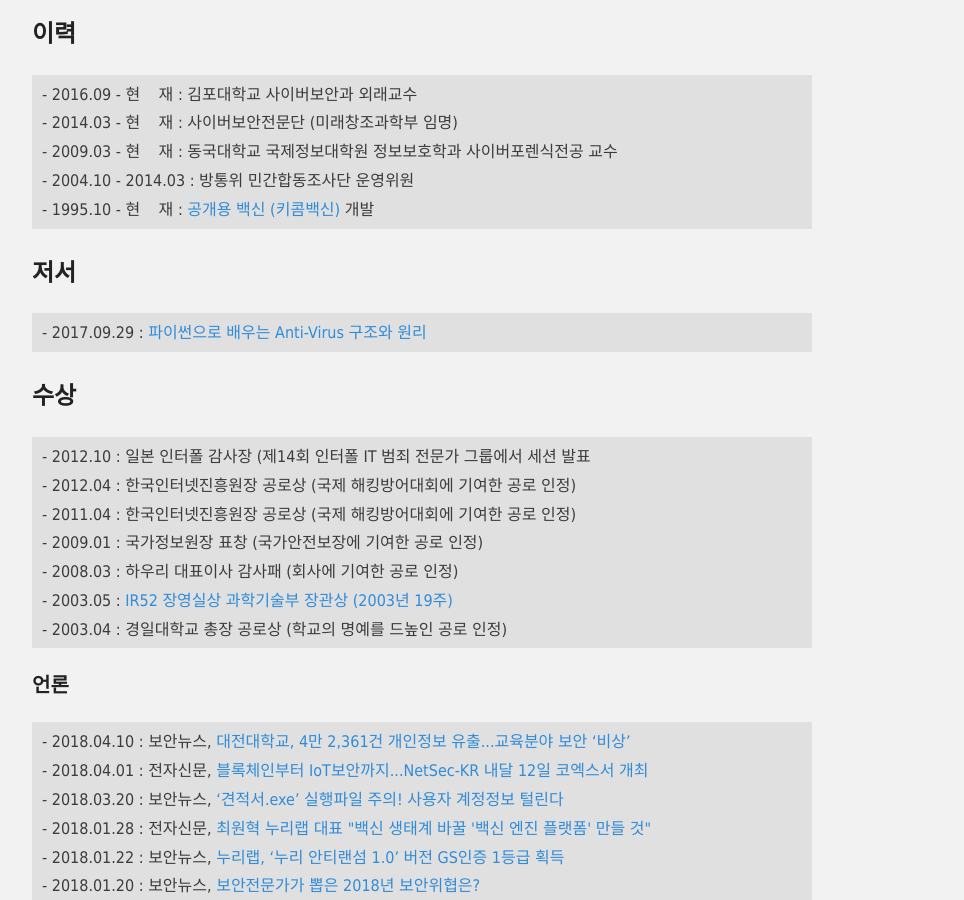
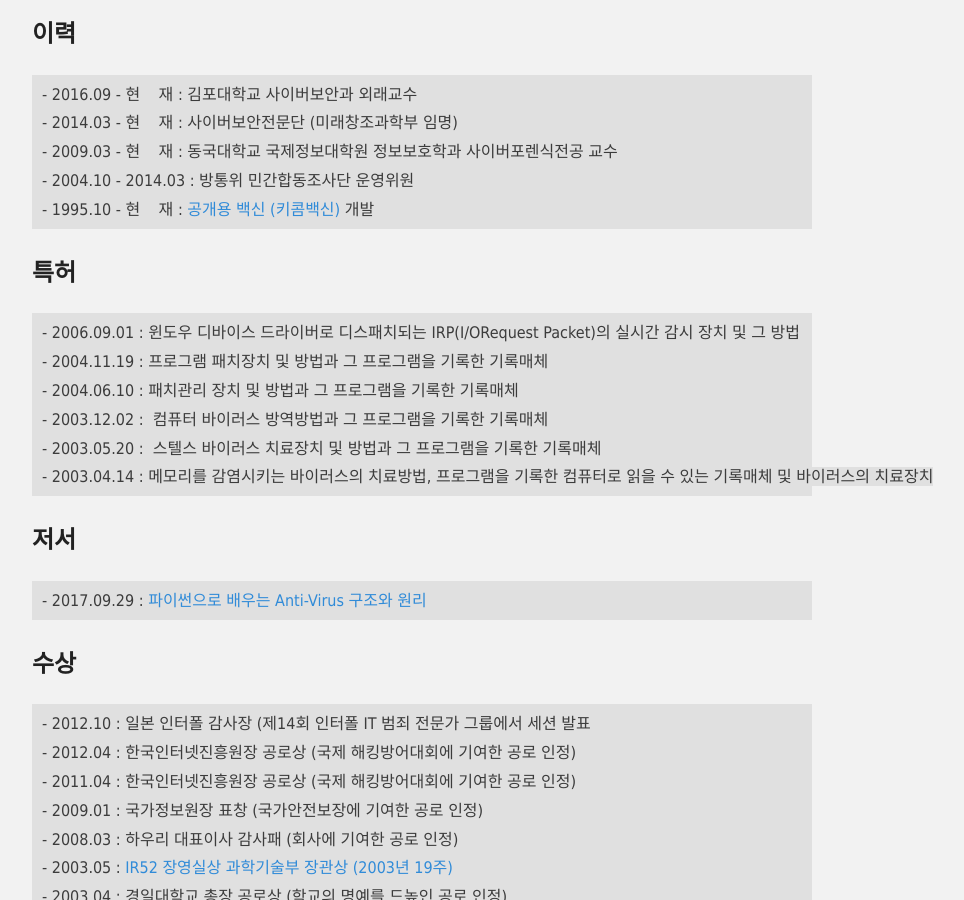
Before and after one commit to hanul93/hanul93.github.com, a Jekyll site: the page built from about.md, in a window 1280 px wide and 900 px high, scrolled down 886 px. Shown: the whole window, without its empty margins (218-1182 px from the left). Built offline with Jekyll 4.4.1, drawn with Linux system fonts in a browser that asks for light colours; nearby versions of some CDN libraries.

Commit message:
특허 추가

```diff
--- a/about.md
+++ b/about.md
@@ -33,6 +33,17 @@
 - 2009.03 - 현    재 : 동국대학교 국제정보대학원 정보보호학과 사이버포렌식전공 교수
 - 2004.10 - 2014.03 : 방통위 민간합동조사단 운영위원
 - 1995.10 - 현    재 : <a href="http://www.kicomav.com">공개용 백신 (키콤백신)</a> 개발
+</code></pre>
+</div>
+
+## 특허
+
+<div class="highlighter-rouge"><pre class="highlight"><code class="keibox">- 2006.09.01 : 윈도우 디바이스 드라이버로 디스패치되는 IRP(I/ORequest Packet)의 실시간 감시 장치 및 그 방법
+- 2004.11.19 : 프로그램 패치장치 및 방법과 그 프로그램을 기록한 기록매체
+- 2004.06.10 : 패치관리 장치 및 방법과 그 프로그램을 기록한 기록매체
+- 2003.12.02 :  컴퓨터 바이러스 방역방법과 그 프로그램을 기록한 기록매체
+- 2003.05.20 :  스텔스 바이러스 치료장치 및 방법과 그 프로그램을 기록한 기록매체
+- 2003.04.14 : 메모리를 감염시키는 바이러스의 치료방법, 프로그램을 기록한 컴퓨터로 읽을 수 있는 기록매체 및 바이러스의 치료장치
 </code></pre>
 </div>
 
```
